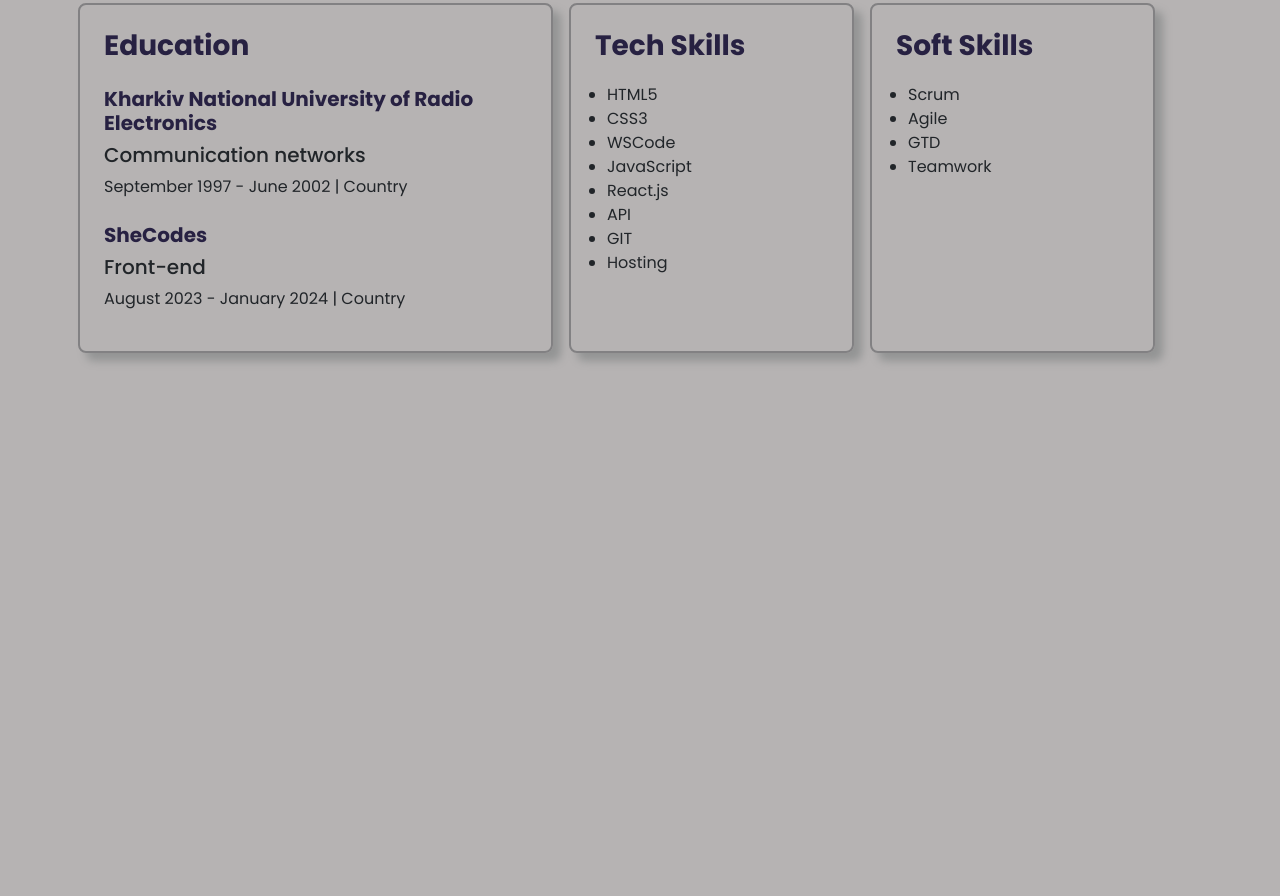
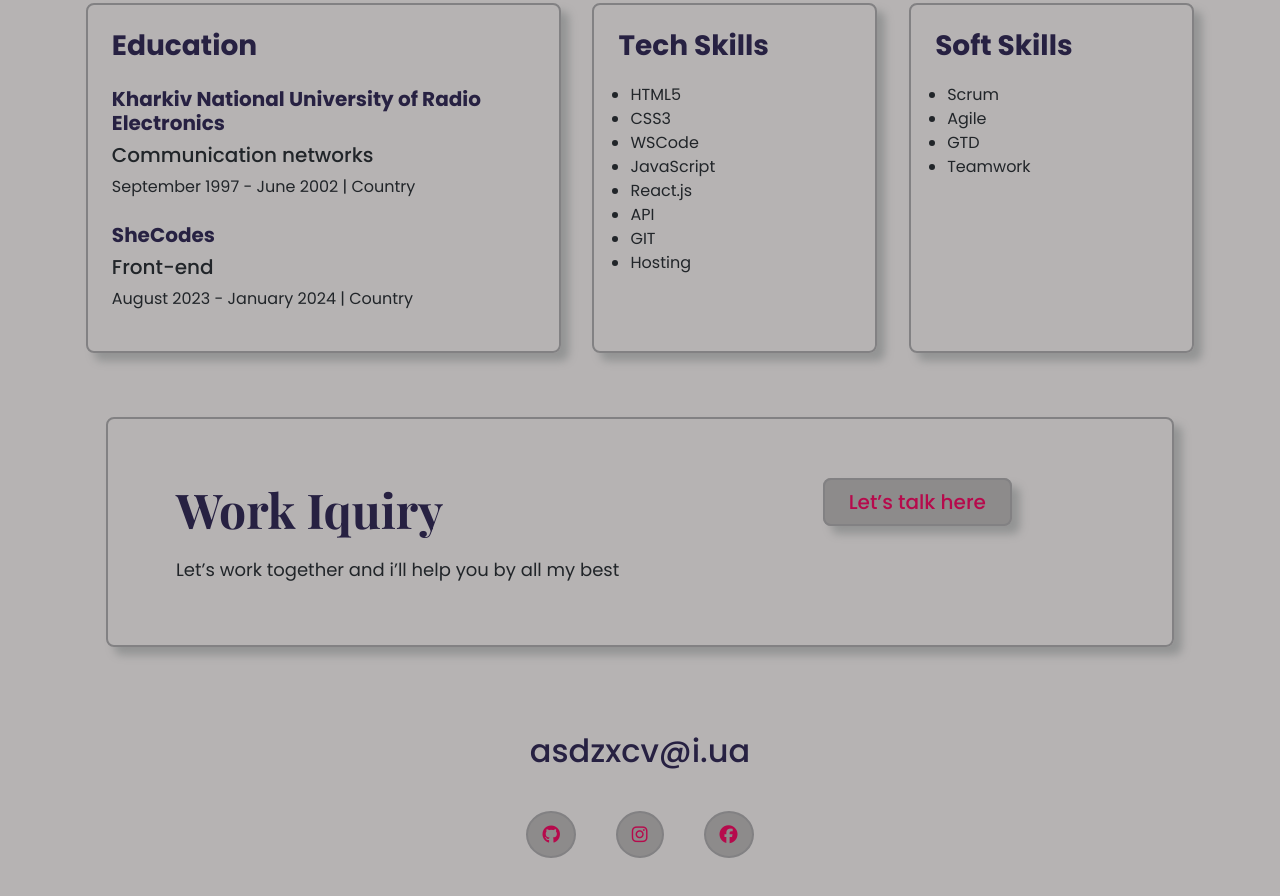
Before and after one commit to NozdrinaDiana/My-portfolio, a plain HTML site: page about.html in a window 1280 px wide. Shown: the part 738-1634 px from the top of the page. Before the commit the page ends 1131 px from the top, so only its background shows below. Drawn offline with nearby package versions, Linux system fonts and the light colour scheme.

Commit message:
add footer

```diff
--- a/about.html
+++ b/about.html
@@ -19,6 +19,7 @@
       integrity="sha384-C6RzsynM9kWDrMNeT87bh95OGNyZPhcTNXj1NW7RuBCsyN/o0jlpcV8Qyq46cDfL"
       crossorigin="anonymous"
     ></script>
+    <script src="https://kit.fontawesome.com/dd86829d8b.js" crossorigin="anonymous"></script>
     <link rel="preconnect" href="https://fonts.googleapis.com" />
     <link rel="preconnect" href="https://fonts.gstatic.com" crossorigin />
     <link
@@ -120,6 +121,44 @@
           </ul>
         </div>
       </div>
+      <footer>
+        <div class="row work-iquiry-box">
+          <div class="col-lg-8">
+            <h3 class="h3-work-iquiry-box">Work Iquiry</h3>
+            <p class="p-work-iquiry-box">
+              Let’s work together and i’ll help you by all my best
+            </p>
+          </div>
+          <div class="col-lg-4 mt-5 jj">
+            <a href="contact.html" class="btn-work-iquiry-box"
+              >Let’s talk here</a
+            >
+          </div>
+        </div>
+        <a href="mailto:asdzxcv@i.ua" class="my-link-footer">asdzxcv@i.ua</a>
+        <div class="footer-link-container">
+          <a
+            href="https://github.com/NozdrinaDiana"
+            target="_blank"
+            class="footer-link"
+          >
+            <i class="fa-brands fa-github"></i
+          ></a>
+          <a
+            href="http://www.instagram.com/dinozdrina7"
+            target="_blank"
+            class="footer-link"
+            ><i class="fa-brands fa-instagram"></i
+          ></a>
+          <a
+            href="https://www.facebook.com/"
+            target="_blank"
+            class="footer-link"
+          >
+            <i class="fa-brands fa-facebook"></i
+          ></a>
+        </div>
+      </footer>
     </div>
   </body>
 </html>
--- a/styles/styles.css
+++ b/styles/styles.css
@@ -74,7 +74,8 @@ li a:hover {
   margin-top: 24px;
   margin-bottom: 48px;
 }
-.home-page-btn {
+.home-page-btn,
+.btn-work-iquiry-box {
   color: var(--second-color);
   font-family: Poppins;
   font-size: 20px;
@@ -87,7 +88,8 @@ li a:hover {
   padding: 8px 24px;
   text-decoration: none;
 }
-.home-page-btn:hover {
+.home-page-btn:hover,
+.btn-work-iquiry-box:hover {
   background-color: #828183;
 }
 .home-page-cont {
@@ -97,7 +99,8 @@ li a:hover {
   margin-top: 90px;
 }
 .proj-case,
-.my-links {
+.my-links,
+.work-iquiry-box {
   border: var(--border);
   box-shadow: var(--box-shadow);
   border-radius: 8px;
@@ -123,43 +126,7 @@ li a:hover {
 .proj-description {
   padding: 20px;
 }
-@media (max-width: 900px) {
-  .home-page-h1 {
-    font-size: 60px;
-  }
-  h2 {
-    font-size: 44px;
-  }
-  .proj-name {
-    font-size: 36px;
-  }
-  .about-page {
-    margin-top: 0px;
-  }
-  .about-page-main {
-    text-align: center;
-    padding: 0;
-  }
-  .img-about {
-    width: 60%;
-    margin-top: 28px;
-  }
 
-  .about-education {
-    margin: 8px;
-    padding: 4px;
-  }
-  .education {
-    width: 95%;
-  }
-  .skills {
-    width: 44%;
-  }
-  .proj-case {
-    width: 90%;
-    margin: 8px auto;
-  }
-}
 /* about-page*/
 .about-page {
   margin-top: 80px;
@@ -192,7 +159,7 @@ ul {
   border: var(--border);
   box-shadow: var(--box-shadow);
   border-radius: 8px;
-  margin: 20px 8px 40px 8px;
+  margin: 20px auto 40px;
   padding: 24px;
 }
 .my-education,
@@ -246,3 +213,98 @@ ul {
 .my-link-a {
   color: var(--second-color);
 }
+/* footer*/
+
+.h3-work-iquiry-box {
+  font-family: "Playfair Display", serif;
+  font-size: 48px;
+  font-weight: 700;
+  color: var(--third-color);
+  margin: 42px 36px 18px;
+}
+.p-work-iquiry-box {
+  margin: 0 0 42px 36px;
+  font-size: 18px;
+}
+
+.my-link-footer {
+  display: block;
+  color: var(--third-color);
+  font-size: 32px;
+  font-weight: 500;
+  text-decoration: none;
+  text-align: center;
+  margin-top: 80px;
+}
+.my-link-footer:hover {
+  color: var(--second-color);
+}
+.footer-link-container {
+  display: flex;
+
+  justify-content: center;
+  margin-bottom: 100px;
+  margin-top: 36px;
+}
+.footer-link {
+  margin: 0 20px;
+  padding: 8px 14px;
+  color: var(--second-color);
+  font-size: 18px;
+  border: var(--border);
+
+  border-radius: 50%;
+  background: var(--main-color);
+}
+.footer-link:hover {
+  color: white;
+  background: var(--second-color);
+}
+
+/*media*/
+@media (max-width: 900px) {
+  .home-page-h1 {
+    font-size: 60px;
+  }
+  h2 {
+    font-size: 44px;
+  }
+  .proj-name {
+    font-size: 36px;
+  }
+  .about-page {
+    margin-top: 0px;
+  }
+  .about-page-main {
+    text-align: center;
+    padding: 0;
+  }
+  .img-about {
+    width: 60%;
+    margin-top: 28px;
+  }
+
+  .about-education {
+    margin: 8px;
+    padding: 4px;
+  }
+  .education {
+    width: 95%;
+  }
+  .skills {
+    width: 44%;
+  }
+  .proj-case {
+    width: 90%;
+    margin: 8px auto;
+  }
+  .home-page-btn,
+  .btn-work-iquiry-box {
+    margin: auto;
+    display: flex;
+    justify-content: center;
+  }
+  .jj {
+    text-align: center;
+  }
+}
```
Also changed, not shown: contact.html (+4 -0 lines), index.html (+42 -0 lines), work.html (+42 -0 lines).
